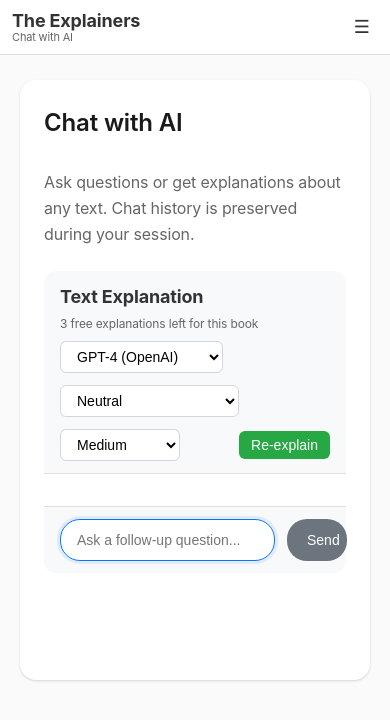
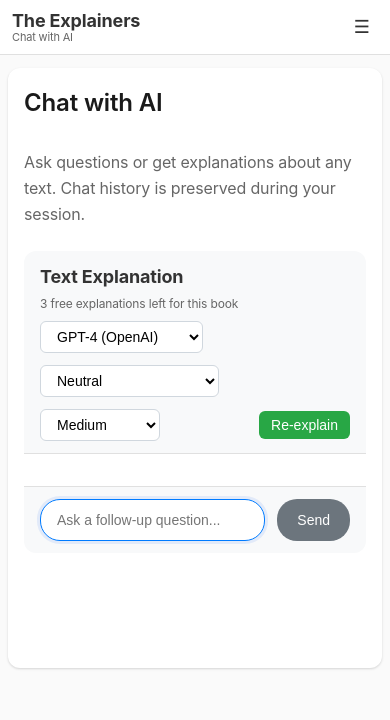
Before and after one commit to johndimm/the-explainers, a Next.js app: page /chat in a window 390 px wide. Shown: the top 720 px of the page. Built offline with nearby package versions, Linux system fonts and the light colour scheme.

Commit message:
phone select fix

```diff
--- a/src/app/chat/page.tsx
+++ b/src/app/chat/page.tsx
@@ -49,6 +49,17 @@ function ChatContent() {
 
   return (
     <div>
+      <style jsx>{`
+        @media (max-width: 768px) {
+          .mobile-padding {
+            padding: 8px !important;
+          }
+          .mobile-card {
+            border-radius: 12px !important;
+            padding: 16px !important;
+          }
+        }
+      `}</style>
       <header style={{
         position: 'fixed',
         top: 0,
@@ -254,7 +265,12 @@ function ChatContent() {
         </div>
       </header>
 
-      <div style={{ marginTop: '60px', minHeight: 'calc(100vh - 60px)', padding: '20px', background: '#fafafa' }}>
+      <div style={{
+        marginTop: '60px',
+        minHeight: 'calc(100vh - 60px)',
+        padding: '20px',
+        background: '#fafafa'
+      }} className="mobile-padding">
         <div style={{
           maxWidth: '800px',
           margin: '0 auto',
@@ -265,7 +281,7 @@ function ChatContent() {
           minHeight: '600px',
           display: 'flex',
           flexDirection: 'column'
-        }}>
+        }} className="mobile-card">
           <div style={{ display: 'flex', justifyContent: 'space-between', alignItems: 'flex-start', marginBottom: '20px' }}>
             <div style={{ flex: 1 }}>
               <h2 style={{ margin: '0 0 8px 0', fontSize: '24px', fontWeight: '600', color: '#1a1a1a' }}>
--- a/src/components/TextReader.tsx
+++ b/src/components/TextReader.tsx
@@ -448,8 +448,8 @@ const TextReader: React.FC<TextReaderProps> = ({ text, bookTitle = 'Romeo and Ju
         onTouchMove={handleTouchMove}
         onContextMenu={(e) => e.preventDefault()}
         style={{
-          WebkitUserSelect: isInSelectionMode ? 'text' : (window.ontouchstart !== undefined ? 'none' : 'text'),
-          userSelect: isInSelectionMode ? 'text' : (window.ontouchstart !== undefined ? 'none' : 'text'),
+          WebkitUserSelect: window.ontouchstart !== undefined ? 'none' : 'text',
+          userSelect: window.ontouchstart !== undefined ? 'none' : 'text',
           WebkitTouchCallout: 'none',
           WebkitTapHighlightColor: 'transparent',
           touchAction: isInSelectionMode ? 'none' : 'auto', // Prevent all touch gestures during selection
```
